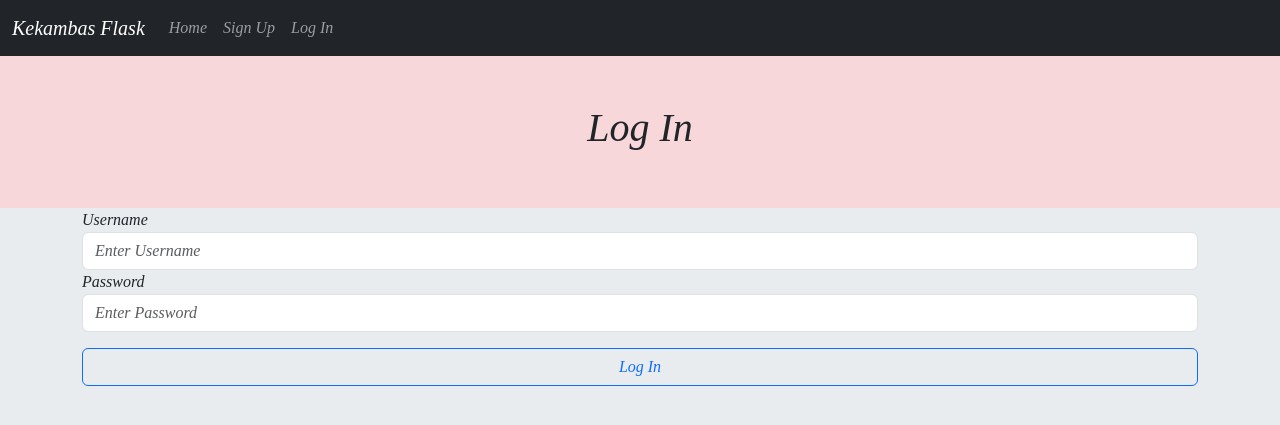
After one commit to 12mmhamdan/flask_intro, a Flask app: page /login in a window 1280 px wide. The commit adds this page. Shown: the top 425 px of the page. Run offline with Flask 3, Linux system fonts and the light colour scheme.

Commit message:
flashed a message to show users completeion of creating post or logging in etc

```diff
--- a/app/__init__.py
+++ b/app/__init__.py
@@ -18,6 +18,7 @@ migrate = Migrate(app, db)
 # create an instance of login manager to handle authenitcation
 login = LoginManager(app)
 
+login.login_view = 'login'
 
 # import all of the routes file into the current package
 from app import routes,models
--- a/app/forms.py
+++ b/app/forms.py
@@ -17,3 +17,8 @@ class PostForm(FlaskForm):
     body = TextAreaField('Body', validators=[InputRequired()])
     image_url = StringField('Image URL')
     submit = SubmitField('Create Post')
+
+class LoginForm(FlaskForm):
+    username = StringField('Username', validators=[InputRequired()])
+    password = PasswordField('Password', validators=[InputRequired()])
+    submit = SubmitField('Log In')
--- a/app/routes.py
+++ b/app/routes.py
@@ -1,67 +1,64 @@
 from app import app, db
-from flask import render_template, url_for, redirect
-from app.forms import PostForm, SignUpForm
+from flask import render_template, redirect, url_for, flash
+from app.forms import SignUpForm, PostForm, LoginForm
 from app.models import User, Post
-from flask_login import login_user, logout_user
+from flask_login import login_user, logout_user, login_required, current_user
+
 # Add a route
-@app.route("/")
+@app.route('/')
 def index():
     posts = db.session.execute(db.select(Post).order_by(Post.date_created.desc())).scalars().all()
     return render_template('index.html', posts=posts)
 
-@app.route("/signup", methods=["GET", "POST"])
+@app.route('/signup', methods=["GET", "POST"])
 def signup():
     form = SignUpForm()
     if form.validate_on_submit():
-        # get the data from the form
+        # Get the data from the form
         first_name = form.first_name.data
         last_name = form.last_name.data
         username = form.username.data
-        email= form.email.data
-        password=form.password.data
-        print(first_name, last_name, username, email, password)
+        email = form.email.data
+        password = form.password.data
+        # print(first_name, last_name, username, email, password)
 
-        # Check user table to see if there are any users in db
-        check_user = db.session.execute(db.select(User).where( (User.username==username) | (User.email==email))).scalar()
+        # Check User table to see if there are any users with username or email
+        check_user = db.session.execute(db.select(User).where( (User.username==username) | (User.email==email) )).scalar()
         if check_user:
-            print('A user with that username already exists')
+            flash('A user with that username and/or email already exists')
             return redirect(url_for('signup'))
-
-        # create a new instance of the user class with the data from the form
+        # Create a new instance of the User class with data from form
         new_user = User(first_name=first_name, last_name=last_name, username=username, email=email, password=password)
-
-        # add the new user obj to the database
+        # Add the new_user object to the database
         db.session.add(new_user)
         db.session.commit()
+        flash(f'{new_user.username} has been created')
+        # Log the user in
+        login_user(new_user)
+        # redirect back to the home page
+        return redirect(url_for('index'))
 
-        # log the user in
-        login_user(new_user)
+    return render_template('signup.html', form=form)
 
 
-        # redirect to the homepage when completed and validated
-
-
-        return redirect(url_for('index'))
-    return render_template('signup.html', form=form)
-
 @app.route('/create', methods=["GET", "POST"])
+@login_required
 def create_post():
     form = PostForm()
     if form.validate_on_submit():
-        # get the data from the form
+        # Get the data from the form
         title = form.title.data
         body = form.body.data
         image_url = form.image_url.data or None
-        print(title, body, image_url)
+        # print(title, body, image_url)
 
-        new_post = Post(title=title, body=body, image_url=image_url, user_id=1)
-
-        # add the new user obj to the database
+        # Create a new post instance
+        new_post = Post(title=title, body=body, image_url=image_url, user_id=current_user.id)
+        # Add that object to the database
         db.session.add(new_post)
         db.session.commit()
 
-
-
+        flash(f"{new_post.title} has been creaeted")
         return redirect(url_for('index'))
     return render_template('create_post.html', form=form)
 
@@ -69,4 +66,26 @@ def create_post():
 @app.route('/logout')
 def logout():
     logout_user()
+    flash("You have successfully logged out")
     return redirect(url_for('index'))
+
+
+@app.route('/login', methods=["GET", "POST"])
+def login():
+    form = LoginForm()
+    if form.validate_on_submit():
+        username = form.username.data
+        password = form.password.data
+        # Query the User table for a user with that username
+        user = db.session.execute(db.select(User).where(User.username==username)).scalar()
+        # If we have a user AND the password is correct for that user
+        if user is not None and user.check_password(password):
+            # log the user in via login_user function
+            login_user(user)
+            flash("You have successfully logged in")
+            return redirect(url_for('index'))
+        else:
+            flash('Invalid username and/or password')
+            return redirect(url_for('login'))
+
+    return render_template('login.html', form=form)
--- /dev/null
+++ b/app/templates/alerts.html
@@ -0,0 +1,10 @@
+{% with messages = get_flashed_messages() %}
+    {% if messages %}
+        {% for message in messages %}
+            <div class="alert alert-warning alert-dismissible fade show" role="alert">
+                <strong>{{ message }}</strong>
+                <button type="button" class="btn-close" data-bs-dismiss="alert" aria-label="Close"></button>
+            </div>
+        {% endfor %}
+    {% endif %}
+{% endwith %}
--- a/app/templates/base.html
+++ b/app/templates/base.html
@@ -12,6 +12,12 @@
 <body class="bg-body-secondary">
 
     {% include 'nav.html' %}
+
+    <div class="row">
+        <div class="col">
+            {% include 'alerts.html' %}
+        </div>
+    </div>
 
     <div class="row py-5 bg-danger-subtle">
         <div class="col text-center">
--- /dev/null
+++ b/app/templates/login.html
@@ -0,0 +1,33 @@
+{% extends 'base.html' %}
+
+{% block title %} Log In {% endblock title %}
+
+{% block header %}
+    <h1>Log In</h1>
+{% endblock header %}
+
+{% block content %}
+<div class="col">
+    <div class="card-body">
+        <form action="" method="post">
+            {{ form.csrf_token }}
+
+
+            {{ form.username.label }}
+            {{ form.username(class='form-control', placeholder = 'Enter Username') }}
+
+
+            {{ form.password.label }}
+            {{ form.password(class='form-control', placeholder = 'Enter Password') }}
+
+
+
+            {{ form.submit(class='btn btn-outline-primary w-100 mt-3') }}
+
+
+        </form>
+
+    </div>
+
+</div>
+{% endblock content %}
--- a/app/templates/nav.html
+++ b/app/templates/nav.html
@@ -1,6 +1,6 @@
 <nav class="navbar navbar-expand-lg bg-dark" data-bs-theme="dark">
   <div class="container-fluid">
-      <a class="navbar-brand" href="#">Kekambas Flask</a>
+      <a class="navbar-brand" href="{{ url_for('index') }}">Kekambas Flask</a>
       <button class="navbar-toggler" type="button" data-bs-toggle="collapse" data-bs-target="#navbarNavAltMarkup" aria-controls="navbarNavAltMarkup" aria-expanded="false" aria-label="Toggle navigation">
       <span class="navbar-toggler-icon"></span>
       </button>
@@ -12,7 +12,7 @@
                 <a class="nav-link" href="{{ url_for('logout') }}">Log Out</a>
             {% else %}
                 <a class="nav-link" href="{{ url_for('signup') }}">Sign Up</a>
-                <a class="nav-link" href="#">Log In</a>
+                <a class="nav-link" href="{{ url_for('login') }}">Log In</a>
             {% endif %}
           </div>
       </div>
```
